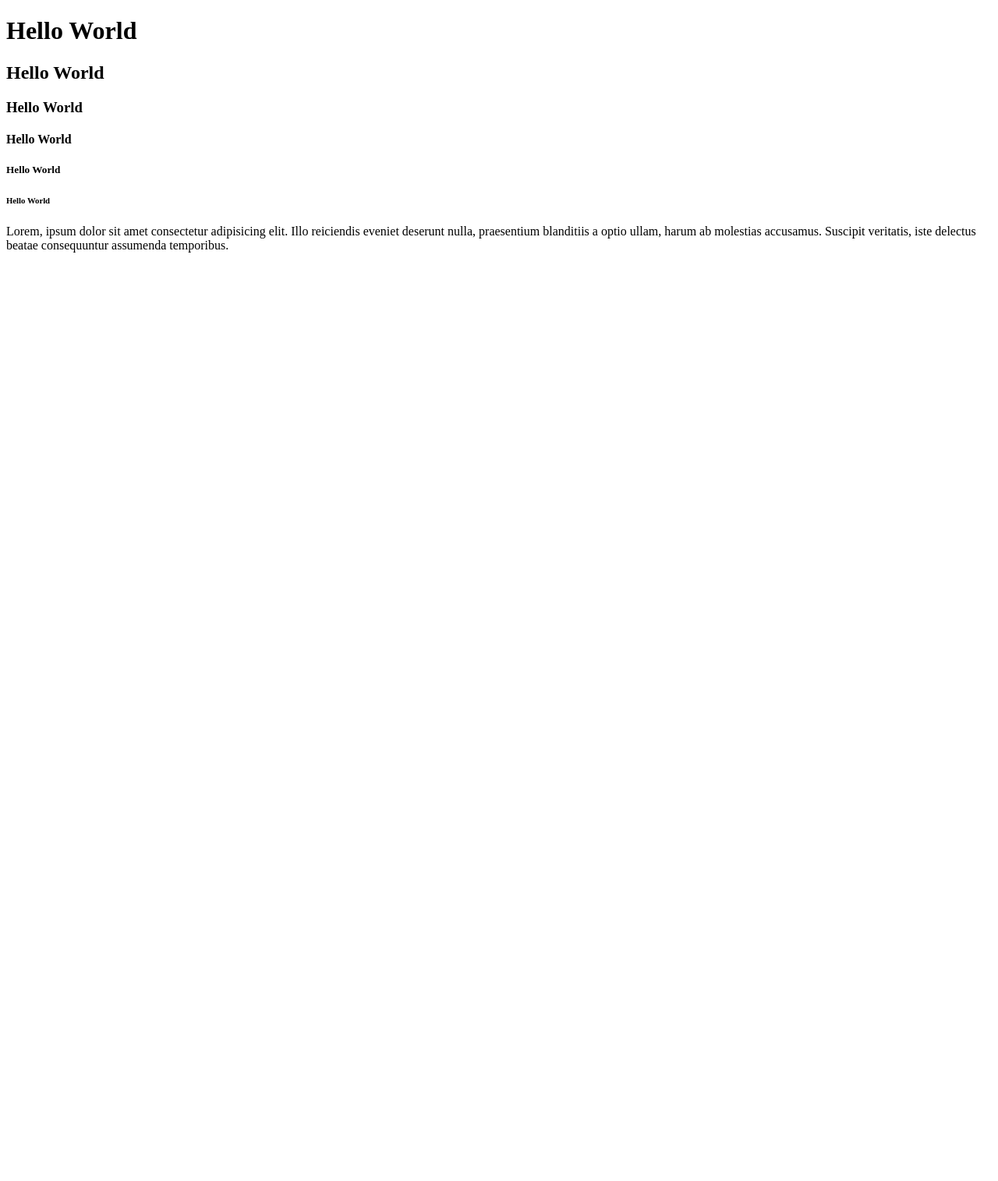
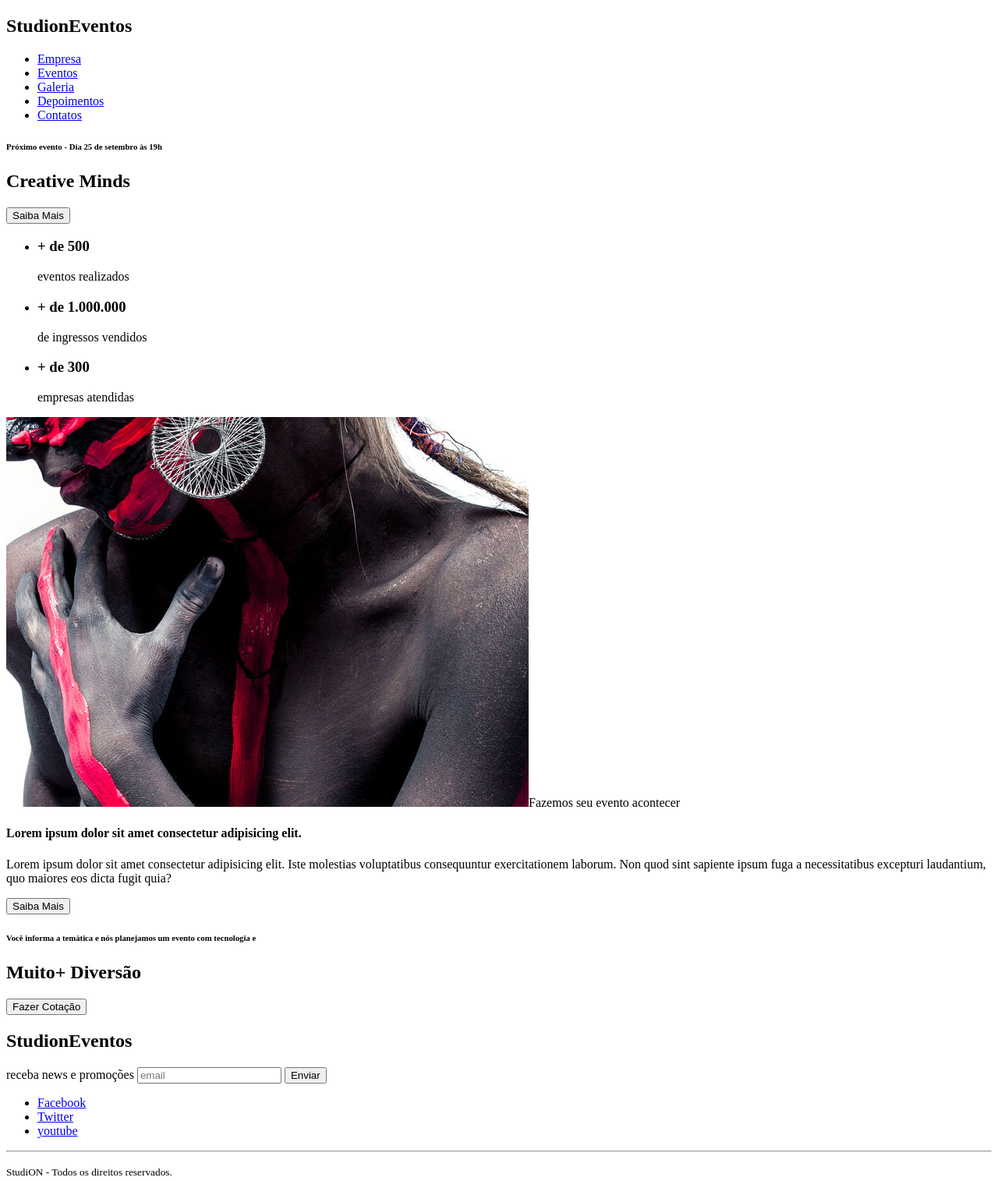
Before and after one commit to costajj/studion, a website: page src/index.html in a window 1280 px wide. Shown: the whole page at 78% size. Before the commit the page ends 800 px from the top, so only its background shows below. Drawn offline with Linux system fonts and the light colour scheme.

Commit message:
feat(html): constructed html structure for the main page

```diff
--- a/src/index.html
+++ b/src/index.html
@@ -1,20 +1,102 @@
 <!DOCTYPE html>
-<html lang="en">
+<html lang="pt-br">
     <head>
         <meta charset="UTF-8">
         <meta name="viewport" content="width=device-width, initial-scale=1.0">
 
-        <title>Sutdion</title>
+        <title>Studion</title>
     </head>
 
     <body>
-        <h1>Hello World</h1>
-        <h2>Hello World</h2>
-        <h3>Hello World</h3>
-        <h4>Hello World</h4>
-        <h5>Hello World</h5>
-        <h6>Hello World</h6>
-        <p>Lorem, ipsum dolor sit amet consectetur adipisicing elit. Illo reiciendis eveniet deserunt nulla, praesentium blanditiis a optio ullam, harum ab molestias accusamus. Suscipit veritatis, iste delectus beatae consequuntur assumenda temporibus.
-        </p>
+        <nav>
+            <h1>Studi<span>on</span><span>Eventos</span></h1>
+            <ul>
+                <li>
+                    <a href="#empresa">
+                        Empresa
+                    </a>
+                </li>
+
+                <li>
+                    <a href="#eventos">
+                        Eventos
+                    </a>
+                </li>
+                <li>
+                    <a href="#galeria">
+                        Galeria
+                    </a>
+                </li>
+                <li>
+                    <a href="#depoimentos">
+                        Depoimentos
+                    </a>
+                </li>
+                <li>
+                    <a href="#contatos">
+                        Contatos
+                    </a>
+                </li>
+
+            </ul>
+        </nav>
+
+        <header>
+            <div id="slider">
+                <div class="slide">
+                    <h6><span>Próximo evento</span> - Dia 25 de setembro às 19h</h6>
+                    <h2><span>Creative</span> Minds</h2>
+                    <button>Saiba Mais</button>
+                </div>
+
+            </div>
+        </header>
+        <main>
+            <section>
+                <ul>
+                    <li><h3>+ de 500 </h3>eventos realizados</li>
+                    <li><h3>+ de 1.000.000 </h3>de ingressos vendidos</li>
+                    <li><h3>+ de 300 </h3>empresas atendidas</li>
+                </ul>
+            </section>
+            <section >
+                <div>
+                    <img src="./images/institutional.jpg"
+                        <h6>Fazemos seu evento acontecer</h6>
+                        <h4>Lorem ipsum dolor sit amet consectetur adipisicing elit.</h4>
+                        <P>
+                        Lorem ipsum dolor sit amet consectetur adipisicing elit. Iste molestias voluptatibus consequuntur exercitationem laborum. Non quod sint sapiente ipsum fuga a necessitatibus excepturi laudantium, quo maiores eos dicta fugit quia?
+                        </P>
+                        <button>Saiba Mais</button>
+                </div>
+            </section>
+            <section>
+                <div>
+                    <h6>
+                    Você informa a temática e nós planejamos um evento com tecnologia e
+                    </h6>
+                    <h2><span>Muito+ </span>Diversão</h2>
+                    <button>Fazer Cotação</button>
+                </div>
+            </section>
+        </main>
+        <footer>
+            <h2>Studi<span>on</span><span>Eventos</span></h2>
+            <form>
+                <label>receba news e promoções</label>
+                <input type="email" placeholder="email" />
+                <button type="submit">Enviar</button>
+            </form>
+            <ul>
+                <li><a href="https://facebook.com/" target="_blank"> Facebook</a></li>
+                <li><a href="https://twitter.com" target="_blank">Twitter</a></li>
+                <li><a href="https://youtube.com" target="_blank">youtube</a></li>
+            </ul>
+            <hr />
+            <p>
+                <small>Studi<span>ON</span> - Todos os direitos reservados.</small>
+            </p>
+
+        </footer>
     </body>
 </html>
```
